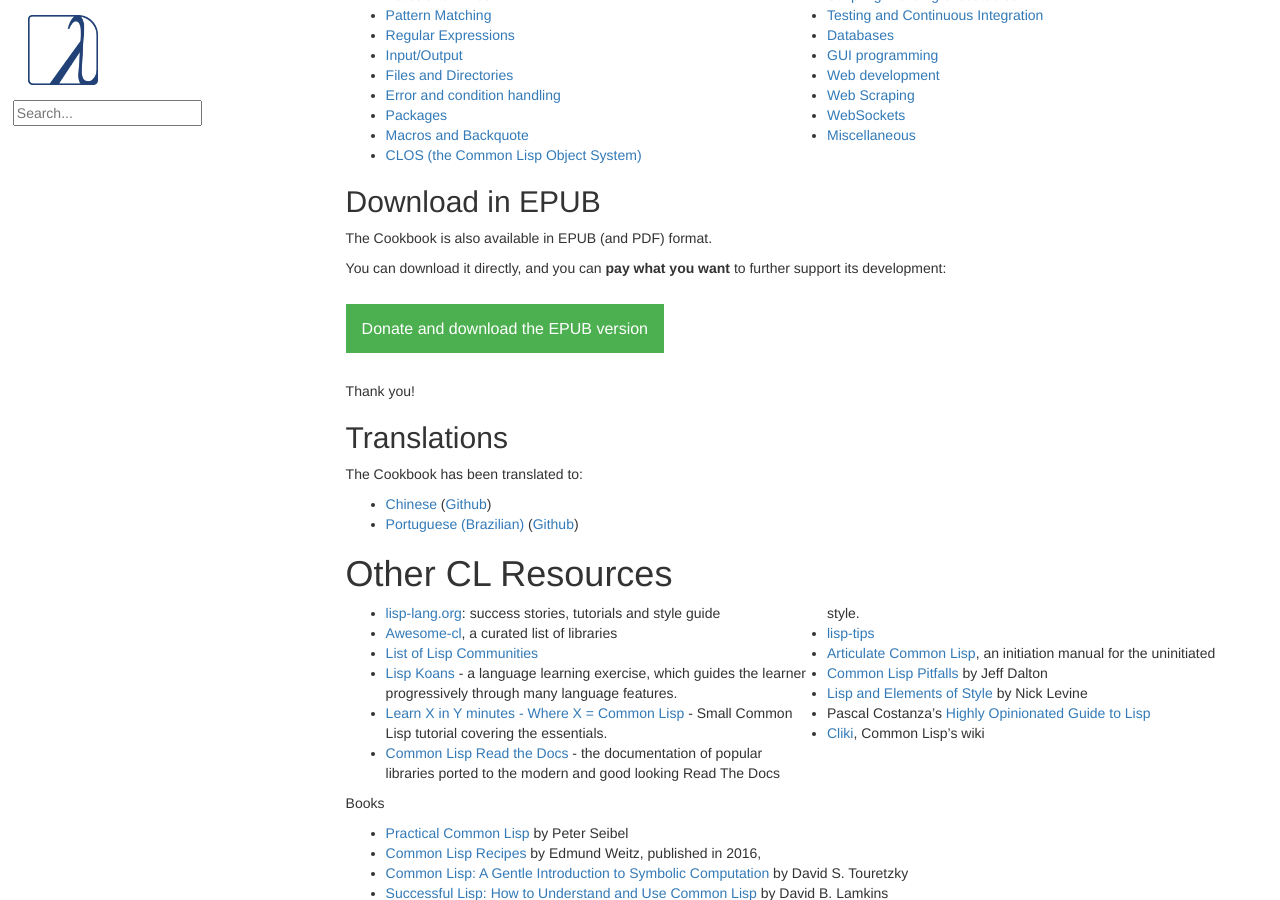
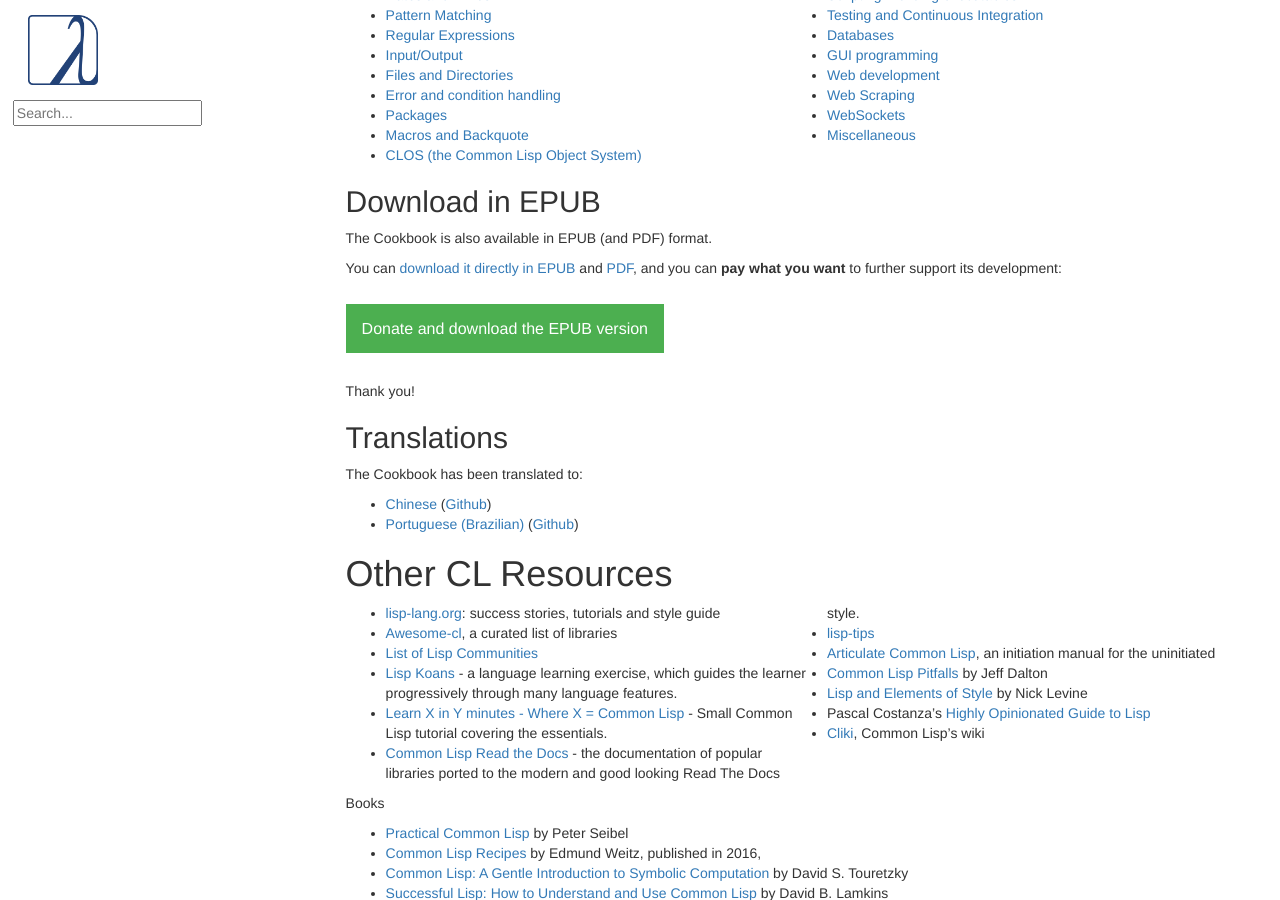
Before and after one commit to LispCookbook/cl-cookbook, a Jekyll site: the page built from index.md, in a window 1280 px wide and 900 px high, scrolled down 538 px. Built offline with Jekyll 4.4.1, drawn with Linux system fonts in a browser that asks for light colours.

Commit message:
commit the EPUB and PDF files
for #176

```diff
--- a/index.md
+++ b/index.md
@@ -54,7 +54,7 @@ The CL Cookbook aims to tackle all sort of topics, for the beginner as for the m
 
 The Cookbook is also available in EPUB (and PDF) format.
 
-You can download it directly, and you can **pay what you want** to further support its development:
+You can [download it directly in EPUB](common-lisp-cookbook.epub) and [PDF](common-lisp-cookbook.pdf), and you can **pay what you want** to further support its development:
 
 
 <br>
```
Also changed, not shown: 2 other files.
